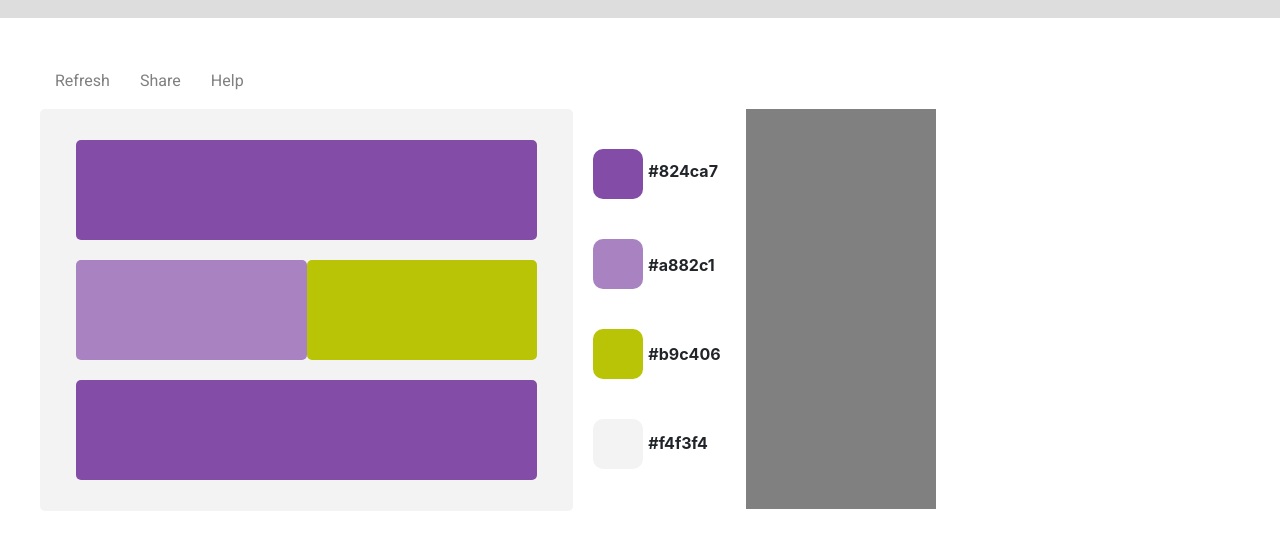
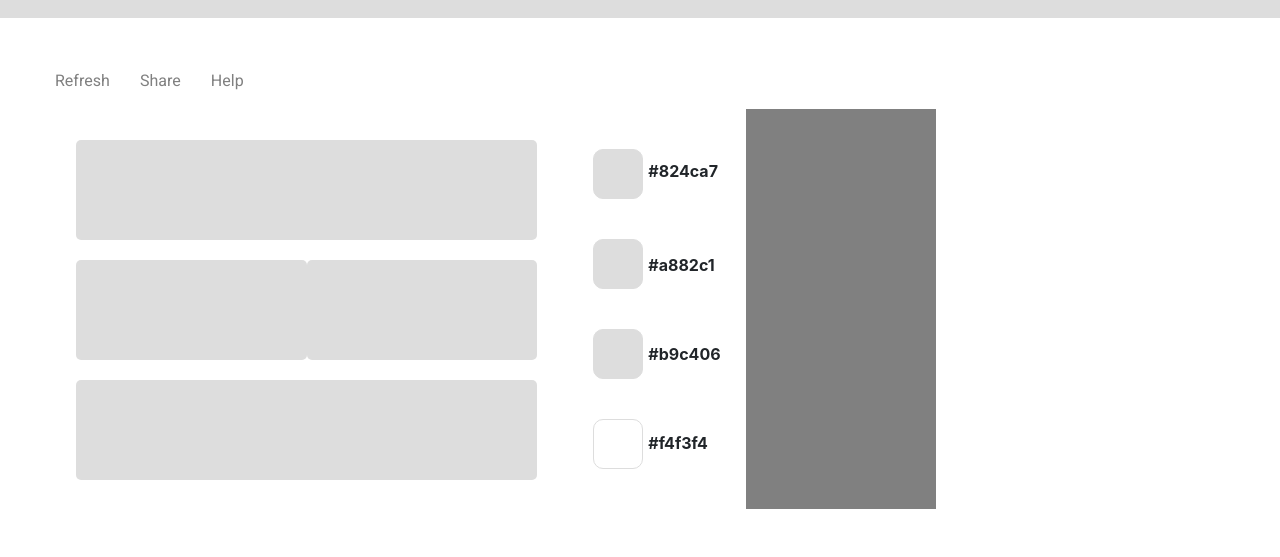
Before and after one commit to daisybutler/Colour-Splash-project02, a plain HTML site: page tester.html in a window 1280 px wide. Shown: the part 243-800 px from the top of the page. Drawn offline with nearby package versions, Linux system fonts and the light colour scheme.

Commit message:
Changed the default testing section colours to #dddddd to add a more clean feel to the unused testing area for the user.

```diff
--- a/assets/css/style.css
+++ b/assets/css/style.css
@@ -133,19 +133,19 @@ footer {
 }
 
 .color-one {
-    background-color: #824ca7;
+    background-color: #dddddd;
 }
 
 .color-two{
-    background-color: #a882c1;
+    background-color: #dddddd;
 }
 
 .color-three {
-    background-color: #b9c406;
+    background-color: #dddddd;
 }
 
 .color-four {
-    background-color: #f4f3f4;
+    background-color: #ffffff;
 }
 
 .color-sample {
@@ -165,7 +165,7 @@ footer {
    margin-top: 40px;
    height: 50px;
    width: 50px;
-   border: 1px solid transparent;
+   border: 1px solid #dddddd;
    border-radius: 10px;
 }
 
```
